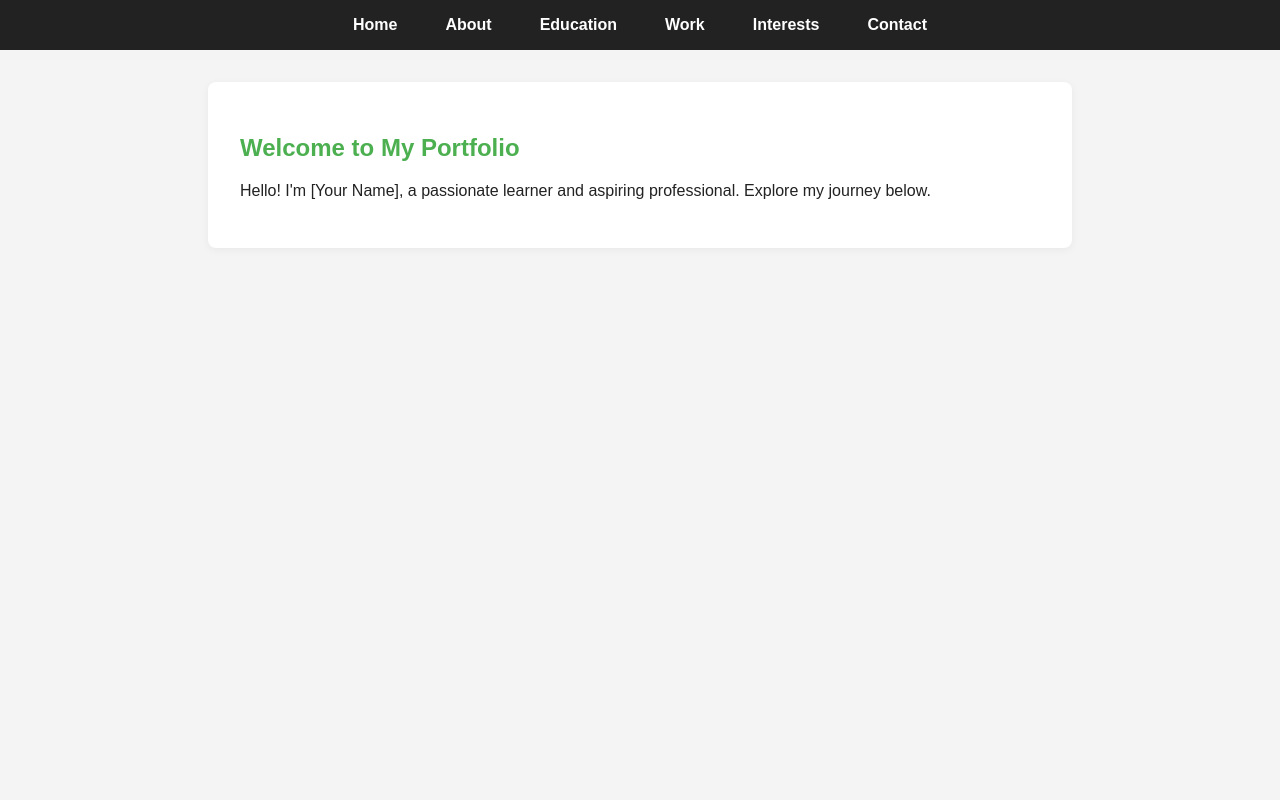
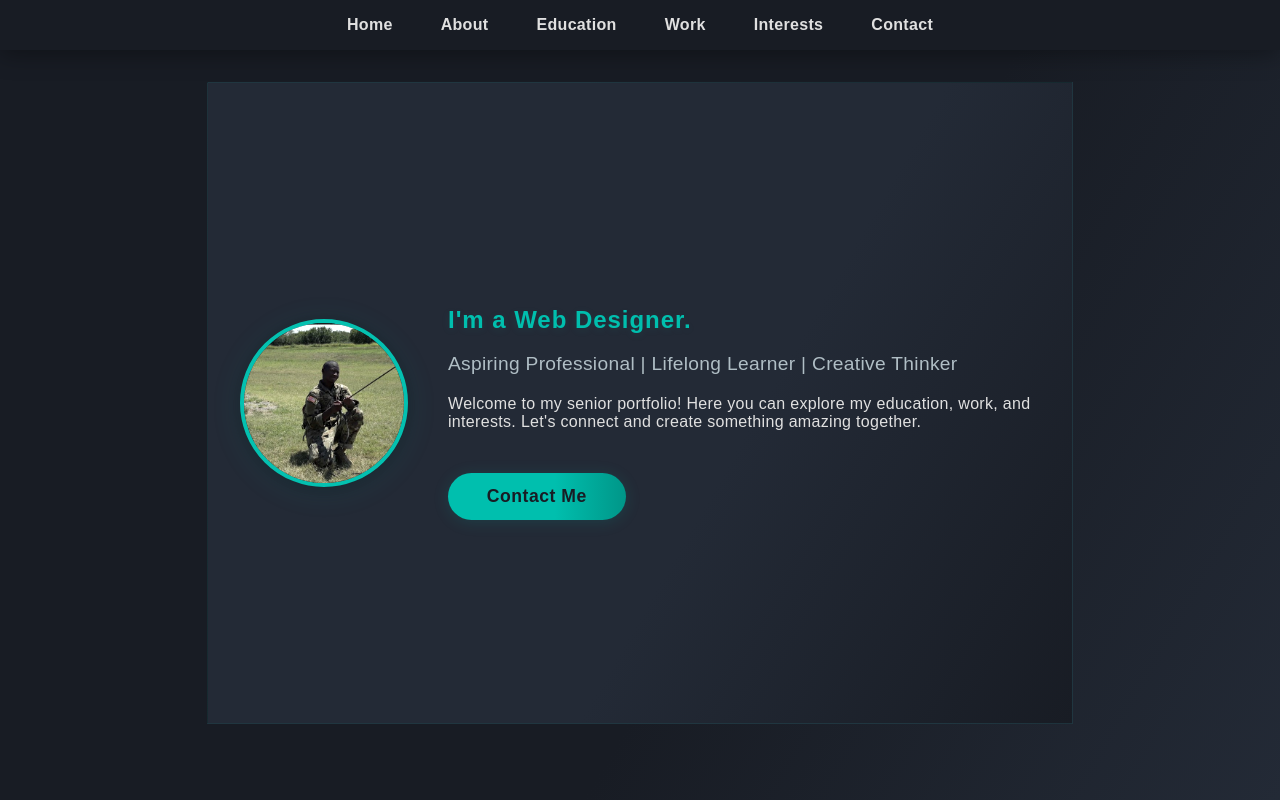
Before and after one commit to Jayyy-Fths/Senior-Port, a plain HTML site: page index.html in a window 1280 px wide. Drawn offline with Linux system fonts and the light colour scheme.

Commit message:
All Pages Updated

```diff
--- a/index.html
+++ b/index.html
@@ -17,9 +17,59 @@
             <li><a href="contract.html">Contact</a></li>
         </ul>
     </nav>
-    <section id="home">
-        <h1>Welcome to My Portfolio</h1>
-        <p>Hello! I'm [Your Name], a passionate learner and aspiring professional. Explore my journey below.</p>
+    <section id="home" class="hero">
+        <div class="hero-content">
+            <img src="imgs/ANVIL-10.png" alt="Profile Photo" class="profile-img">
+            <div>
+                                <h1>
+                                    <span id="typewriter-text" class="highlight"></span>
+                                </h1>
+                                <p class="subtitle">Aspiring Professional | Lifelong Learner | Creative Thinker</p>
+                                <p>Welcome to my senior portfolio! Here you can explore my education, work, and interests. Let's connect and create something amazing together.</p>
+                                <a href="contract.html" class="cta-btn">Contact Me</a>
+            </div>
+        </div>
+    </section>
     <script src="script.js"></script>
+        <script>
+            // Typewriter animation for hero section
+            const phrases = [
+                "Hi, I am Jayden.",
+                "I'm a Web Designer.",
+                "I'm a Soldier.",
+                "I'm a Student."
+            ];
+            const el = document.getElementById('typewriter-text');
+            let phraseIndex = 0;
+            let charIndex = 0;
+            let isDeleting = false;
+            let typingSpeed = 80;
+            let pauseTime = 1200;
+
+            function type() {
+                if (!el) return;
+                const currentPhrase = phrases[phraseIndex];
+                if (isDeleting) {
+                    el.textContent = currentPhrase.substring(0, charIndex - 1);
+                    charIndex--;
+                    if (charIndex === 0) {
+                        isDeleting = false;
+                        phraseIndex = (phraseIndex + 1) % phrases.length;
+                        setTimeout(type, 400);
+                        return;
+                    }
+                } else {
+                    el.textContent = currentPhrase.substring(0, charIndex + 1);
+                    charIndex++;
+                    if (charIndex === currentPhrase.length) {
+                        isDeleting = true;
+                        setTimeout(type, pauseTime);
+                        return;
+                    }
+                }
+                setTimeout(type, isDeleting ? 40 : typingSpeed);
+            }
+            type();
+        </script>
 </body>
 </html>
--- a/style.css
+++ b/style.css
@@ -2,13 +2,17 @@ body {
     font-family: Arial, sans-serif;
     margin: 0;
     padding: 0;
-    background: #f4f4f4;
-    color: #222;
+    background: linear-gradient(120deg, #181c24 60%, #232a36 100%);
+    color: #e0e0e0;
+    min-height: 100vh;
+    background-attachment: fixed;
+    letter-spacing: 0.02em;
 }
 nav {
-    background: #222;
-    color: #fff;
+    background: #181c24;
+    color: #e0e0e0;
     padding: 1em 0;
+    box-shadow: 0 4px 24px rgba(0,0,0,0.35);
 }
 nav ul {
     list-style: none;
@@ -21,24 +25,92 @@ nav ul li {
     margin: 0 1.5em;
 }
 nav ul li a {
-    color: #fff;
+    color: #e0e0e0;
     text-decoration: none;
     font-weight: bold;
     transition: color 0.2s;
 }
 nav ul li a:hover {
-    color: #4CAF50;
+    color: #00bfae;
 }
 section {
     max-width: 800px;
     margin: 2em auto;
-    background: #fff;
-    padding: 2em;
-    border-radius: 8px;
-    box-shadow: 0 2px 8px rgba(0,0,0,0.05);
+    background: rgba(35, 42, 54, 0.85);
+    padding: 2.5em 2em;
+    border-radius: 18px;
+    box-shadow: 0 8px 32px rgba(0,0,0,0.35);
+    backdrop-filter: blur(8px) saturate(120%);
+    border: 1px solid rgba(0,191,174,0.08);
+    transition: box-shadow 0.3s, background 0.3s;
 }
 h1, h2 {
-    color: #4CAF50;
+    color: #00bfae;
+    letter-spacing: 0.04em;
+    text-shadow: 0 2px 8px rgba(0,191,174,0.10);
+}
+
+.hero {
+    display: flex;
+    align-items: center;
+    justify-content: center;
+    min-height: 70vh;
+    background: linear-gradient(120deg, #232a36 60%, #181c24 100%);
+    box-shadow: none;
+    border-radius: 0;
+    margin-top: 2em;
+}
+.hero-content {
+    display: flex;
+    align-items: center;
+    gap: 2.5em;
+    animation: fadeInUp 1.2s cubic-bezier(.23,1.01,.32,1) 0.2s both;
+}
+.profile-img {
+    width: 160px;
+    height: 160px;
+    object-fit: cover;
+    border-radius: 50%;
+    box-shadow: 0 4px 32px rgba(0,191,174,0.10), 0 2px 16px rgba(0,0,0,0.25);
+    border: 4px solid #00bfae;
+    background: #232a36;
+    transition: box-shadow 0.3s, border 0.3s;
+    filter: grayscale(10%) contrast(1.1);
+}
+.profile-img:hover {
+    box-shadow: 0 8px 48px rgba(0,191,174,0.18), 0 4px 32px rgba(0,0,0,0.30);
+    border-color: #fff;
+    filter: grayscale(0%) contrast(1.2);
+}
+
+.highlight {
+    color: #00bfae;
+}
+.subtitle {
+    font-size: 1.2em;
+    color: #b0bec5;
+    margin-bottom: 1em;
+}
+.cta-btn {
+    display: inline-block;
+    margin-top: 1.5em;
+    padding: 0.75em 2.2em;
+    background: linear-gradient(90deg, #00bfae 60%, #009688 100%);
+    color: #181c24;
+    border: none;
+    border-radius: 24px;
+    font-size: 1.1em;
+    font-weight: bold;
+    text-decoration: none;
+    box-shadow: 0 2px 16px rgba(0,191,174,0.15);
+    letter-spacing: 0.03em;
+    transition: background 0.2s, color 0.2s, transform 0.2s, box-shadow 0.2s;
+}
+.cta-btn:hover {
+    background: #232a36;
+    color: #00bfae;
+    transform: translateY(-4px) scale(1.06);
+    box-shadow: 0 4px 32px rgba(0,191,174,0.22);
 }
 @media (max-width: 600px) {
     nav ul {
@@ -48,4 +120,24 @@ h1, h2 {
     section {
         padding: 1em;
     }
+    .hero-content {
+        flex-direction: column;
+        gap: 1em;
+        text-align: center;
+    }
+    .profile-img {
+        width: 120px;
+        height: 120px;
+    }
 }
+
+@keyframes fadeInUp {
+    0% {
+        opacity: 0;
+        transform: translateY(40px);
+    }
+    100% {
+        opacity: 1;
+        transform: translateY(0);
+    }
+}
```
Also changed, not shown: about.html (+31 -0 lines), contract.html (+31 -0 lines), edu.html (+31 -0 lines), interests.html (+31 -0 lines), work.html (+31 -0 lines).
